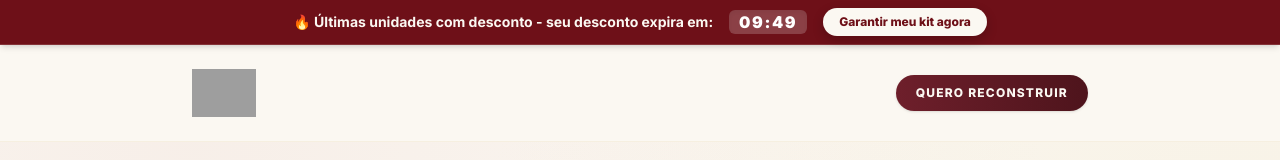
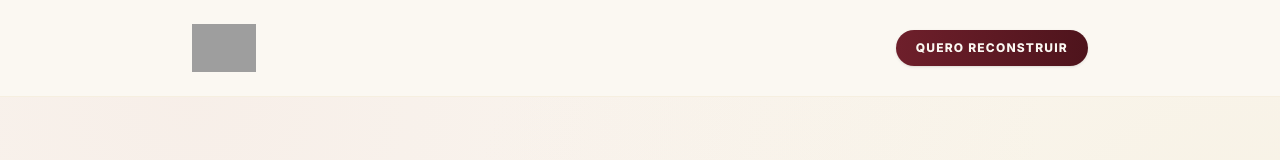
Before and after one commit to DellsantosXD/lp-proteina-do-trigo-A, a React (Vite) app: page / in a window 1280 px wide. Shown: the top 160 px of the page. Built offline with nearby package versions, Linux system fonts and the light colour scheme; grey boxes are pictures that could not be loaded; a web font is replaced by a local one.

Commit message:
fix: remove top urgency bar, countdown timer, and offer card urgency badges per user request

```diff
--- a/src/components/Header.tsx
+++ b/src/components/Header.tsx
@@ -1,40 +1,8 @@
-import { useEffect, useState } from 'react';
 import { motion } from 'motion/react';
 
 export default function Header() {
-  const [secondsLeft, setSecondsLeft] = useState(9 * 60 + 55);
-
-  useEffect(() => {
-    const timer = window.setInterval(() => {
-      setSecondsLeft((current) => (current > 0 ? current - 1 : 9 * 60 + 55));
-    }, 1000);
-
-    return () => window.clearInterval(timer);
-  }, []);
-
-  const minutes = String(Math.floor(secondsLeft / 60)).padStart(2, '0');
-  const seconds = String(secondsLeft % 60).padStart(2, '0');
-
   return (
     <div className="relative">
-      {/* Sticky Countdown Urgency Top Bar that ALWAYS accompanies the visitor */}
-      <div className="sticky top-0 z-50 bg-[#6E1018] px-3 py-2 text-cream shadow-md border-b border-cream/15 backdrop-blur-md">
-        <div className="mx-auto flex flex-wrap items-center justify-center gap-2 sm:gap-4 text-center">
-          <span className="text-xs font-sans font-bold leading-tight sm:text-sm text-cream">
-            🔥 Últimas unidades com desconto - seu desconto expira em:
-          </span>
-          <span className="rounded-md bg-white/20 px-2.5 py-1 font-sans text-sm sm:text-base font-black leading-none tracking-widest text-white shadow-inner shrink-0">
-            {minutes}:{seconds}
-          </span>
-          <a
-            href="#oferta"
-            className="inline-flex items-center justify-center rounded-full bg-cream px-4 py-1.5 text-xs font-sans font-extrabold text-[#6E1018] shadow-[0_4px_12px_rgba(0,0,0,0.2)] transition-all duration-300 hover:bg-rose hover:text-white active:scale-95 shrink-0"
-          >
-            Garantir meu kit agora
-          </a>
-        </div>
-      </div>
-
       {/* Main Logo Header */}
       <header className="relative z-40 border-b border-tan-deep/20 bg-cream/90 backdrop-blur-md px-4 py-4 sm:px-6 sm:py-6">
         <div className="max-w-4xl mx-auto flex items-center justify-between">
--- a/src/components/OfferSelector.tsx
+++ b/src/components/OfferSelector.tsx
@@ -1,5 +1,5 @@
 import { motion } from 'motion/react';
-import { AlertTriangle, CheckCircle2, ShieldCheck, Truck } from 'lucide-react';
+import { CheckCircle2, ShieldCheck, Truck } from 'lucide-react';
 import { Protocol } from '../types';
 
 interface ExtendedProtocol extends Protocol {
@@ -240,11 +240,6 @@
               </div>
 
               <div className={`${protocol.hasFreeShipping ? 'mt-auto' : 'mt-1'} pt-1`}>
-                {/* Urgência Alert */}
-                <div className="min-h-[34px] text-[11px] font-sans font-extrabold text-[#E54B4B] tracking-wider uppercase mb-3 select-none flex items-center justify-center gap-1">
-                  <AlertTriangle size={14} aria-hidden="true" /> ÚLTIMAS UNIDADES COM DESCONTO
-                </div>
-
                 {/* CTA Button matching image style */}
                 <a
                   href={protocol.checkoutUrl}
```
